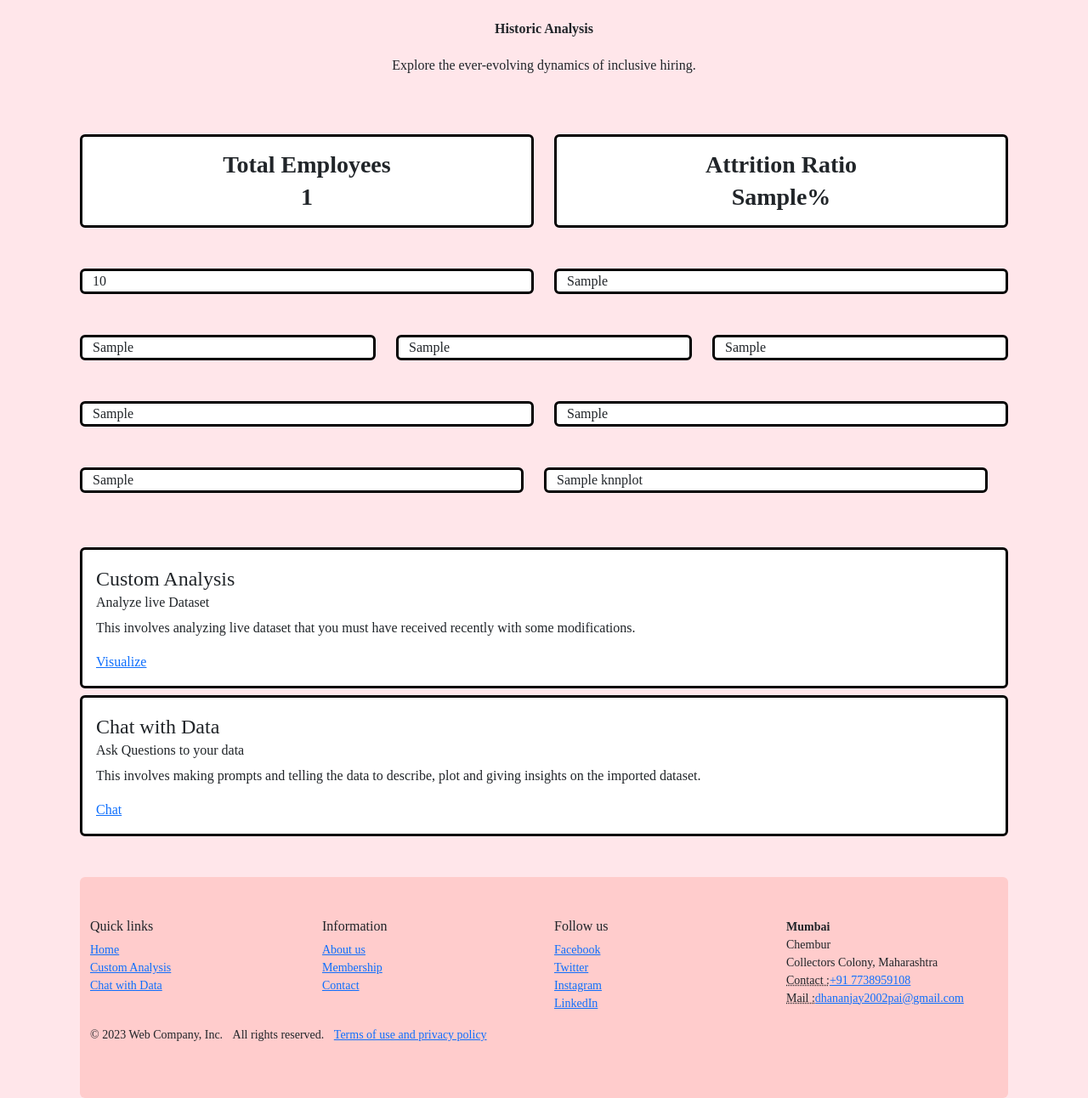
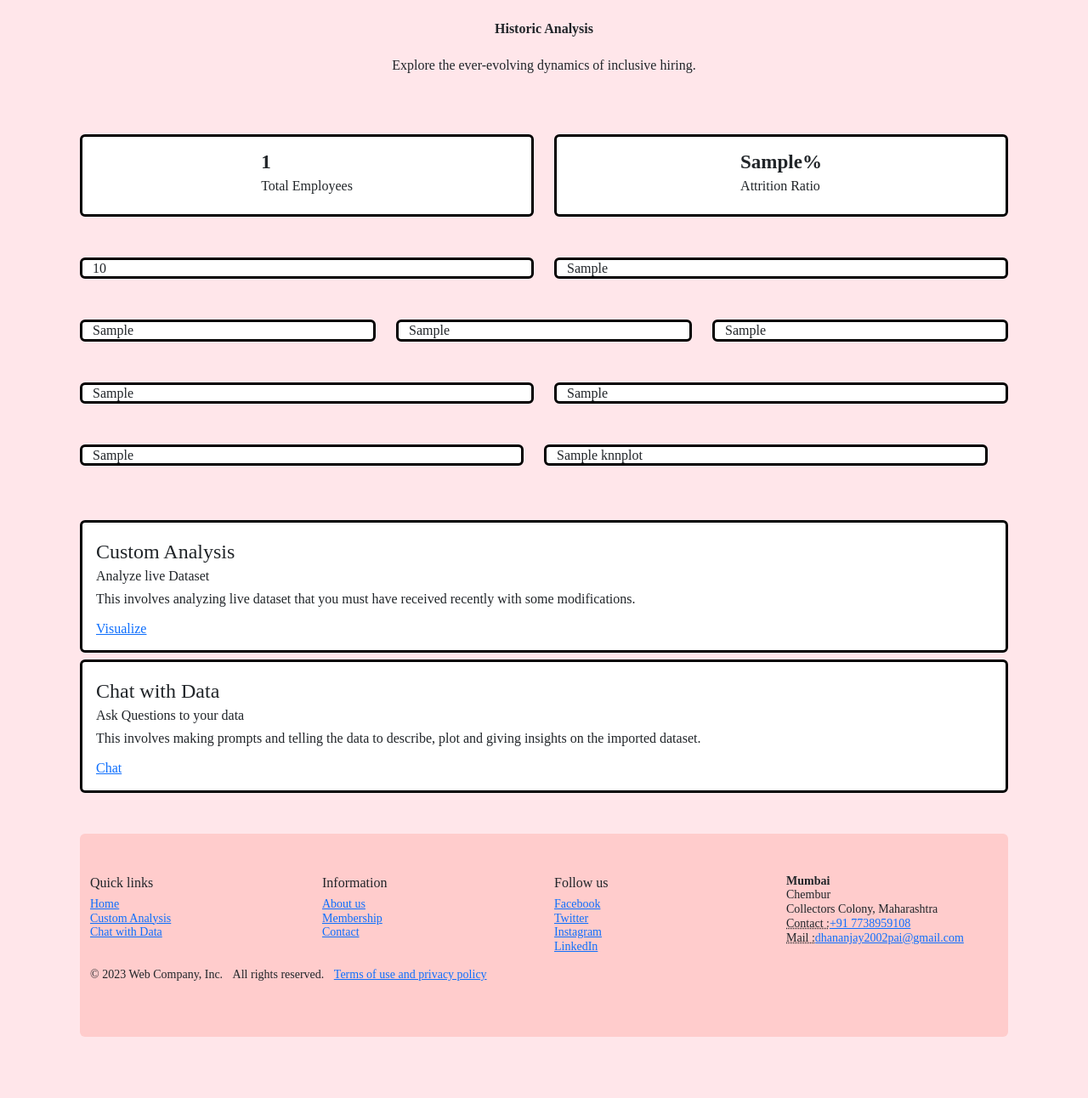
Before and after one commit to dhananjaypai08/diversifiedHiring, a Django app: template diversifynow/templates/historical.html in a window 1280 px wide. Shown: the part 83-1375 px from the top of the page at 85% size. After the commit the page ends 1303 px from the top, so only its background shows below. Run offline with Django 4.2, Linux system fonts and the light colour scheme; the template is opened without the code that fills it: most values are stand-ins (such as "Sample title", 1, 10 or a date in 2020); parts of the project's set-up code (start-up, migrations or seed data) failed here and were passed over; some libraries are stand-ins or nearby versions.

Commit message:
uihistoric

```diff
--- a/diversifynow/templates/historical.html
+++ b/diversifynow/templates/historical.html
@@ -2,71 +2,27 @@
 <div class="container">
   <h6 class="m-4 text-break text-center" style="font-family: Roobert, serif; font-weight: 700">
     Historic Analysis
-  </h6>
-  <h6 class="m-4 text-break text-center" style="font-family: Roobert, serif">
+    <h6>
+    <h6 class="m-4 text-break text-center" style="font-family: Roobert,serif;">
       Explore the ever-evolving dynamics of inclusive hiring.
-  </h6>
+    <h6>
 
-          <div class="jumbotron" style="font-family: Roobert, serif">
+  <div class="jumbotron" style="font-family: Roobert,serif;">
     <div class="row">
       <div class="col-md-6">
-                <div
-                  class="card mt-5 rounded"
-                  style="
-                    background-color: #ffffff;
-                    border: 3px solid #000000;
-                    justify-content: center;
-                    align-items: center;
-                  "
-                >
+        <div class="card mt-5 rounded" style="background-color: #FFFFFF; border: 3px solid #000000; justify-content: center; align-items: center;">
           <div class="card-body">
-                    <h6
-                      class="card-title mb-2"
-                      style="font-size: 28px; font-weight: 700"
-                    >
-                      Total Employees
-                    </h6>
-                    <h4
-                      class="card-subtitle align-center"
-                      style="
-                        font-size: 28px;
-                        font-weight: 700;
-                        text-align: center;
-                      "
-                    >
-                      {{ total_emp }}
-                    </h4>
+            <h4 class="card-title" style="font-size: 23px; font-weight: 700;">{{ total_emp }}</h4>
+            <h6 class="card-subtitle mb-2">Total Employees</h6>
           </div>
         </div>
       </div>
 
       <div class="col-md-6">
-                <div
-                  class="card mt-5 rounded"
-                  style="
-                    background-color: #ffffff;
-                    border: 3px solid #000000;
-                    justify-content: center;
-                    align-items: center;
-                  "
-                >
+        <div class="card mt-5 rounded" style="background-color: #FFFFFF; border: 3px solid #000000; justify-content: center; align-items: center;">
           <div class="card-body">
-                    <h6
-                      class="card-title mb-2"
-                      style="font-size: 28px; font-weight: 700"
-                    >
-                      Attrition Ratio
-                    </h6>
-                    <h4
-                      class="card-subtitle align-center"
-                      style="
-                        font-size: 28px;
-                        font-weight: 700;
-                        text-align: center;
-                      "
-                    >
-                      {{ attrition_ratio }}%
-                    </h4>
+            <h4 class="card-title" style="font-size: 23px; font-weight: 700;">{{ attrition_ratio }}%</h4>
+            <h6 class="card-subtitle mb-2">Attrition Ratio</h6>
           </div>
         </div>
       </div>
@@ -74,19 +30,13 @@
 
     <div class="row mt-5">
       <div class="col-md-6">
-                <div
-                  class="container rounded"
-                  style="background-color: #ffffff; border: 3px solid #000000"
-                >
+        <div class="container rounded" style="background-color: #FFFFFF; border: 3px solid #000000;">
           {{ fig_total_attritionbygender|safe }}
         </div>
       </div>
 
       <div class="col-md-6">
-                <div
-                  class="container rounded"
-                  style="background-color: #ffffff; border: 3px solid #000000"
-                >
+        <div class="container rounded" style="background-color: #FFFFFF; border: 3px solid #000000;">
           {{ fig_gender_ratio|safe }}
         </div>
       </div>
@@ -94,28 +44,19 @@
 
     <div class="row mt-5">
       <div class="col-md-4">
-                <div
-                  class="container rounded"
-                  style="background-color: #ffffff; border: 3px solid #000000"
-                >
+        <div class="container rounded" style="background-color: #FFFFFF; border: 3px solid #000000;">
           {{ fig_hr_ratio|safe }}
         </div>
       </div>
 
       <div class="col-md-4">
-                <div
-                  class="container rounded"
-                  style="background-color: #ffffff; border: 3px solid #000000"
-                >
+        <div class="container rounded" style="background-color: #FFFFFF; border: 3px solid #000000;">
           {{ fig_rd_ratio|safe }}
         </div>
       </div>
 
       <div class="col-md-4">
-                <div
-                  class="container rounded"
-                  style="background-color: #ffffff; border: 3px solid #000000"
-                >
+        <div class="container rounded" style="background-color: #FFFFFF; border: 3px solid #000000;">
           {{ fig_sales_ratio|safe }}
         </div>
       </div>
@@ -123,38 +64,27 @@
 
     <div class="row mt-5">
       <div class="col-md-6">
-                <div
-                  class="container rounded"
-                  style="background-color: #ffffff; border: 3px solid #000000"
-                >
+        <div class="container rounded" style="background-color: #FFFFFF; border: 3px solid #000000;">
           {{ fig_pay_gap|safe }}
         </div>
       </div>
 
       <div class="col-md-6">
-                <div
-                  class="container rounded"
-                  style="background-color: #ffffff; border: 3px solid #000000"
-                >
+        <div class="container rounded" style="background-color: #FFFFFF; border: 3px solid #000000;">
           {{ fig_job_distribution|safe }}
         </div>
       </div>
 
+
     <div class="row mt-5">
       <div class="col-md-6">
-                  <div
-                    class="container rounded"
-                    style="background-color: #ffffff; border: 3px solid #000000"
-                  >
+        <div class="container rounded" style="background-color: #FFFFFF; border: 3px solid #000000;">
           {{ fig_promotion_distribution|safe }}
         </div>
       </div>
 
       <div class="col-md-6">
-                  <div
-                    class="container rounded"
-                    style="background-color: #ffffff; border: 3px solid #000000"
-                  >
+        <div class="container rounded" style="background-color: #FFFFFF; border: 3px solid #000000;">
           {{ knnplot|safe }}
         </div>
       </div>
```
Also changed, not shown: diversifynow/core/views.py (+51 -0 lines), 2 other files. Lines whose indentation alone changed are shown as unchanged.
